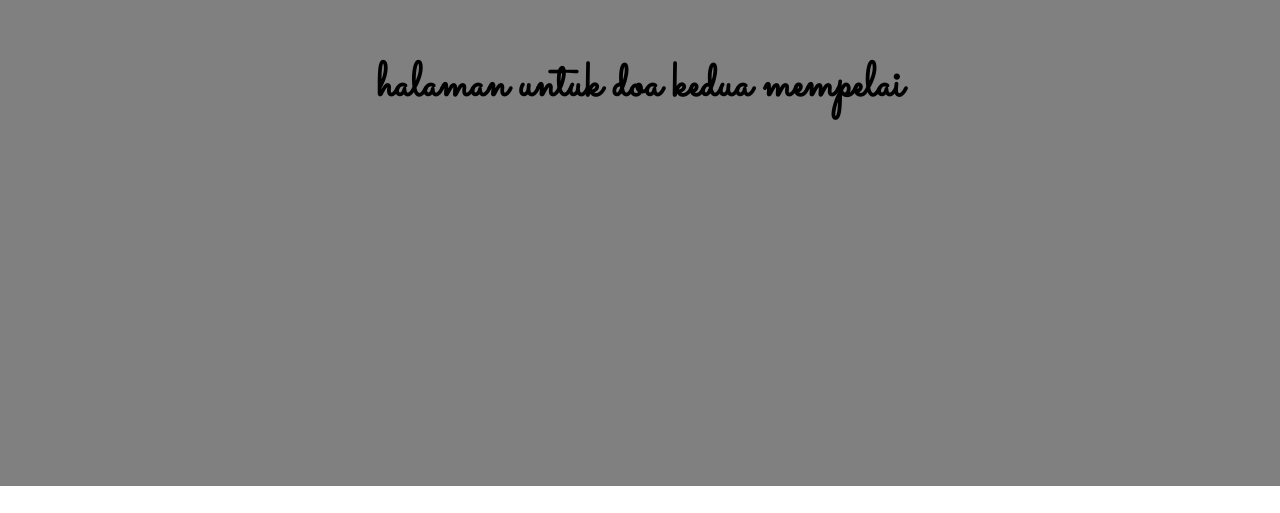
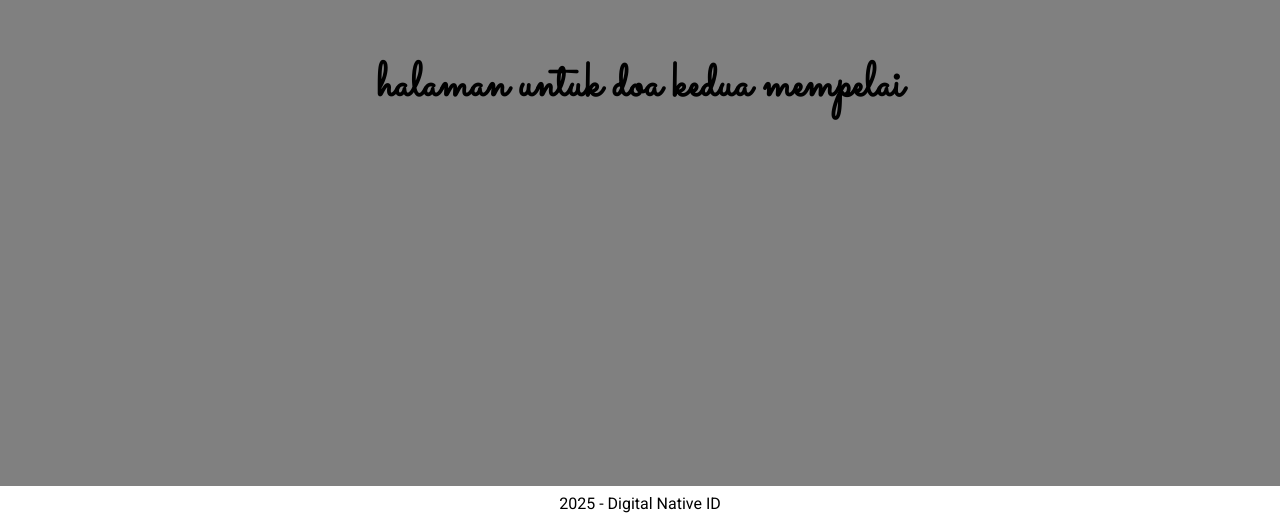
Before and after one commit to jokobim12/undanganDigital, a plain HTML site: page index.html in a window 1280 px wide. Shown: the part 5114-5627 px from the top of the page. Before the commit the page ends 5600 px from the top, so only its background shows below. Drawn offline with nearby package versions, Linux system fonts and the light colour scheme; a web font is replaced by a local one.

Commit message:
menambah footer

```diff
--- a/assets/js/script.js
+++ b/assets/js/script.js
@@ -0,0 +1 @@
+console.log('hello world')
--- a/index.html
+++ b/index.html
@@ -87,6 +87,15 @@
         </ul>
     </div>
 
+
+    <!-- footer -->
+     <footer style="text-align: center;">
+        <p>2025 - Digital Native ID</p>
+     </footer>
+
+
+    <!-- js eksternal -->
+    <script src="assets/js/script.js"></script>
     <!--aos animation js  -->
     <script src="https://unpkg.com/aos@2.3.1/dist/aos.js"></script>
     <script>
```
